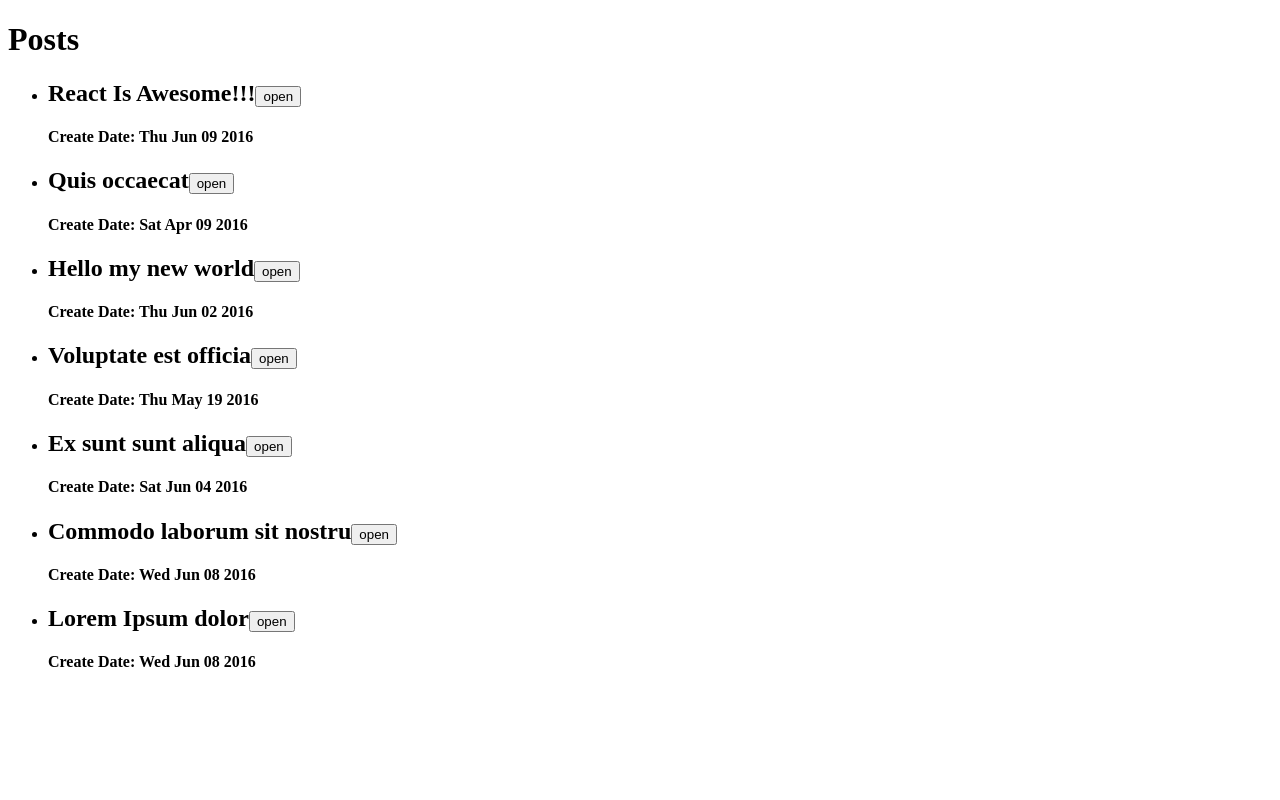
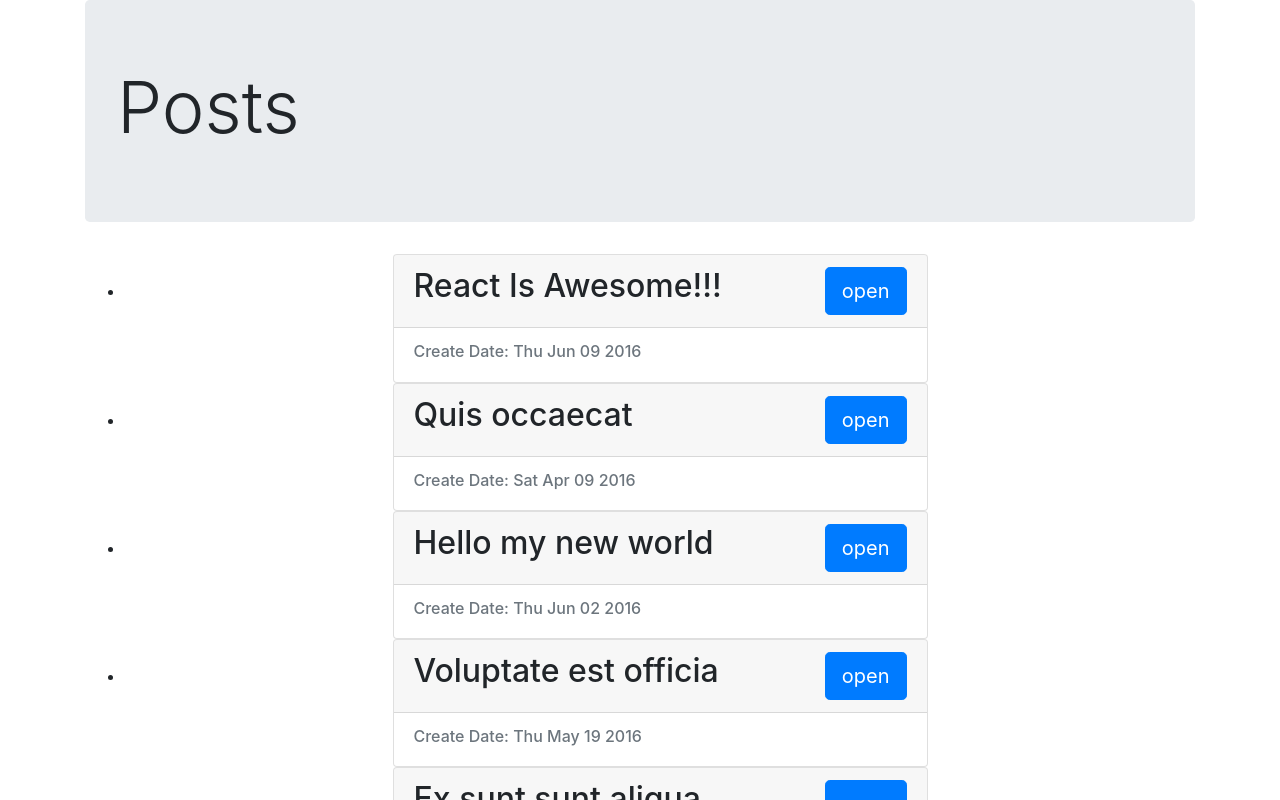
Before and after one commit to victorfog/screencast.react.js.ru, a React (Create React App) app: page / in a window 1280 px wide. Shown: the top 800 px of the page. Built offline with nearby package versions, Linux system fonts and the light colour scheme.

Commit message:
Added Styles. before refactoring to write your own style to remove points

```diff
--- a/package.json
+++ b/package.json
@@ -6,6 +6,7 @@
     "@testing-library/jest-dom": "^5.11.4",
     "@testing-library/react": "^11.1.0",
     "@testing-library/user-event": "^12.1.10",
+    "bootstrap": "^4.5.3",
     "react": "^17.0.1",
     "react-dom": "^17.0.1",
     "react-scripts": "4.0.0",
--- a/src/components/App.js
+++ b/src/components/App.js
@@ -1,18 +1,21 @@
 import React from 'react'
 import posts from '../fixtures'
 import PostList from "./PostList";
+import 'bootstrap/dist/css/bootstrap.css' //подключение стилей
 
 function App() {
-   return(
-    <div>
-        <h1>
-            Posts
-        </h1>
-        <PostList posts = {posts}/>
-    </div>
-   )
+    return (
+        <div className="container">
+            <div className="jumbotron">
+                <h1 className="display-3">
+                    Posts
+                </h1>
+            </div>
+            <PostList posts={posts}/>
+        </div>
+    )
 
 }
 
 
- export default App
+export default App
--- a/src/components/Article.js
+++ b/src/components/Article.js
@@ -1,24 +1,29 @@
 import React, {Component} from 'react'
 
-class Article extends Component{
+class Article extends Component {
     state = { //Экспериментальный систаксис. По старинке тут идет описание Constructor
         isOpen: false //редактировать state без setState не рекомендуется
     }
 
     render() {
         const {post} = this.props;
-        const mainText = this.state.isOpen && <section>{post.text}</section> //обязательно оформить в элемент <>
-        return(
-            <div>
+        const style = {width: '50%'}; // не заработало если поместить прям в литеральной натации
+        const mainText = this.state.isOpen && <section className="card-text">{post.text}</section> //обязательно оформить в элемент <>
+        return (
+            <div className="card mx-auto" style = {style}>
+                <div className="card-header">
                     <h2>
                         {post.title}
-                    <button onClick={this.handleClick}>
+                        <button onClick={this.handleClick} className="btn btn-primary btn-lg float-right">
                             {this.state.isOpen ? 'close' : 'open'}
                             {this.state.isOpen}
                         </button>
                     </h2>
-                <h3>{mainText}</h3>
-                <h4>Create Date: {(new Date(post.date)).toDateString()}</h4>
+                </div>
+                <div className="card-body">
+                    <h6 className="card-subtitle text-muted">Create Date: {(new Date(post.date)).toDateString()}</h6>
+                    {mainText}
+                </div>
             </div>
         )
     }
```
Also changed, not shown: 1 other file (tests, documents, lock files or other folders). Lines whose indentation alone changed are shown as unchanged.
